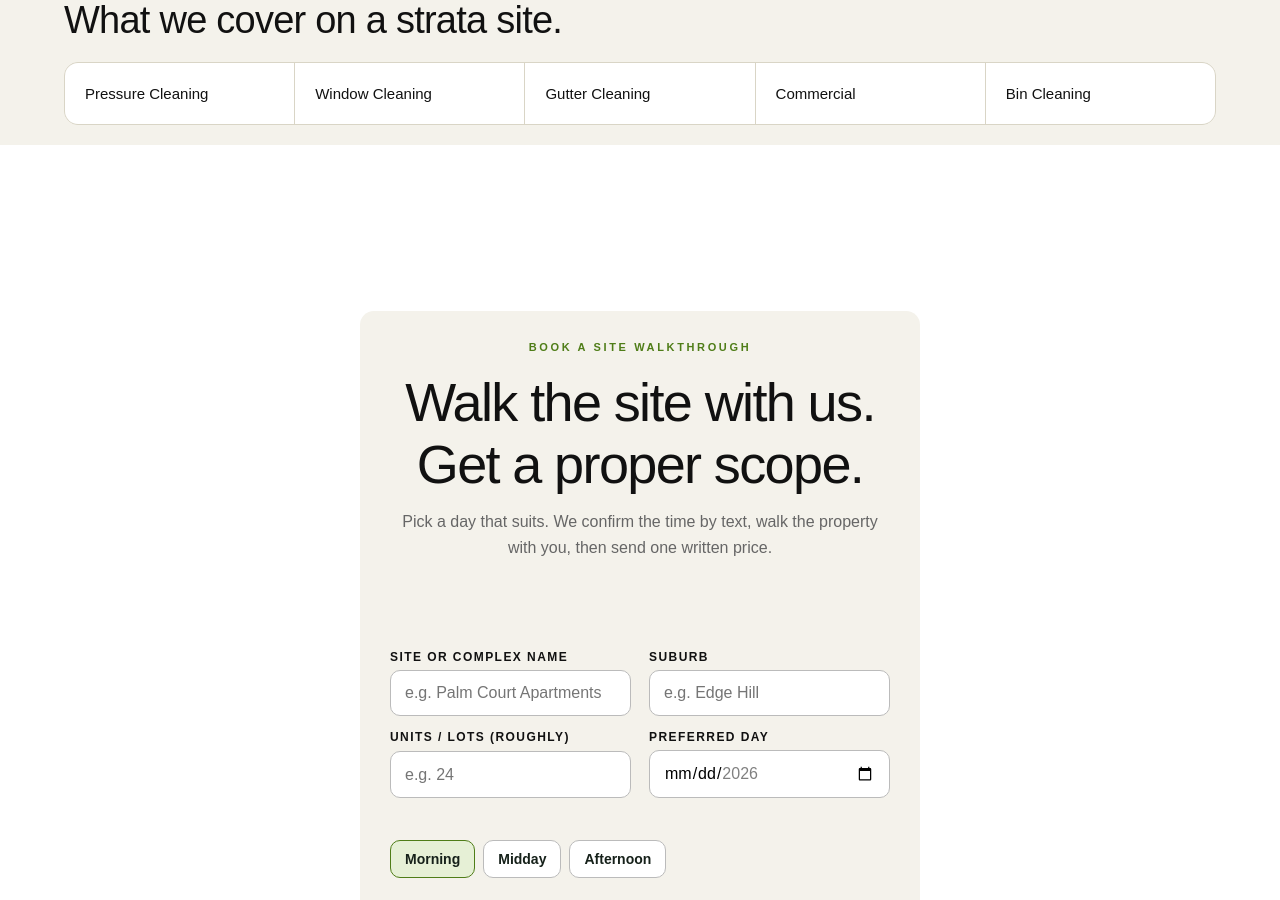
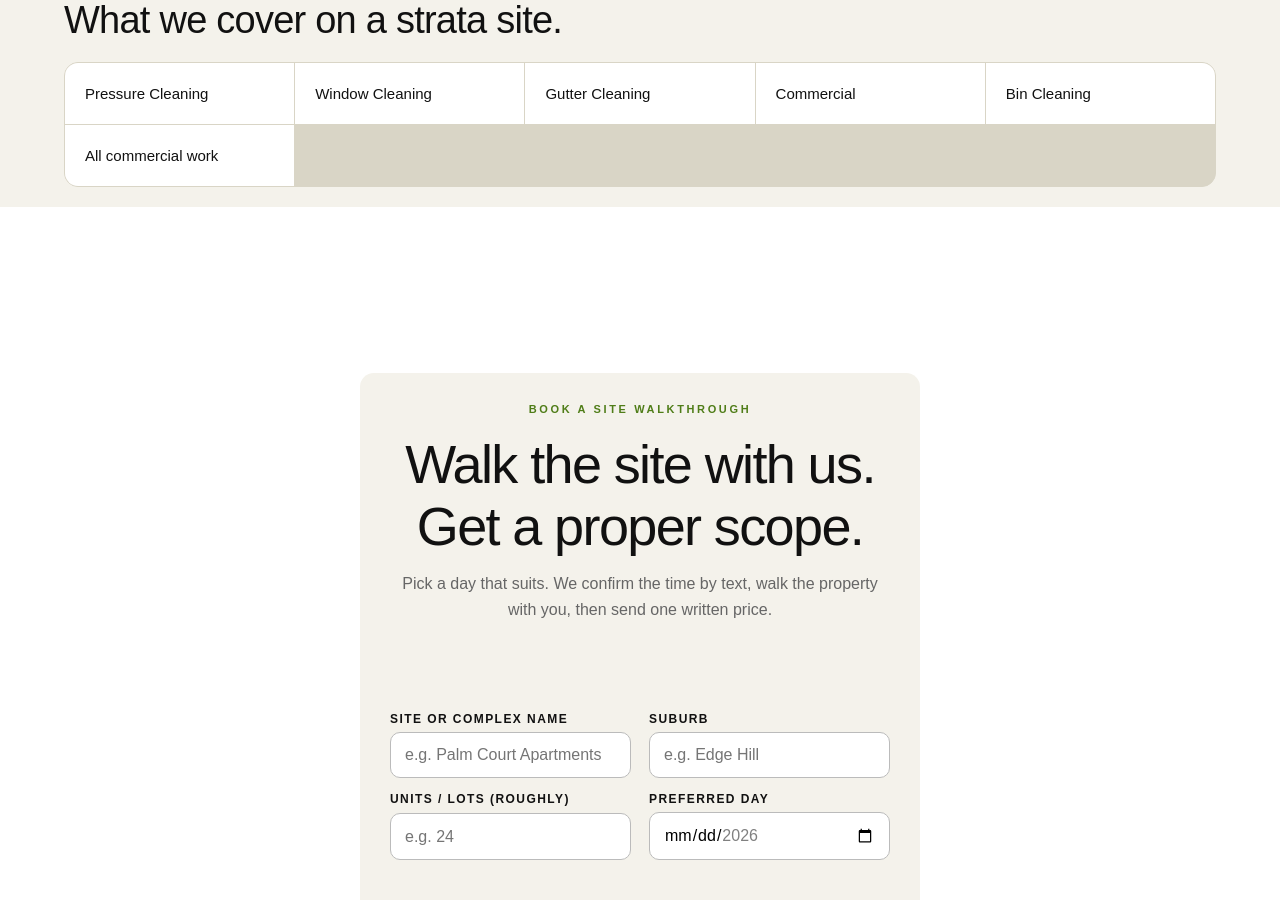
Before and after one commit to CairnsBinCleaning/CBC, a Next.js app: page /strata in a window 1280 px wide. Shown: the part 1348-2248 px from the top of the page. Built offline with nearby package versions, Linux system fonts and the light colour scheme; no server answers.

Commit message:
Update page.tsx

```diff
--- a/app/strata/page.tsx
+++ b/app/strata/page.tsx
@@ -86,6 +86,7 @@ export default function Strata() {
               {s.name}
             </Link>
           ))}
+          <Link href="/commercial">All commercial work</Link>
         </div>
       </section>
 
```
